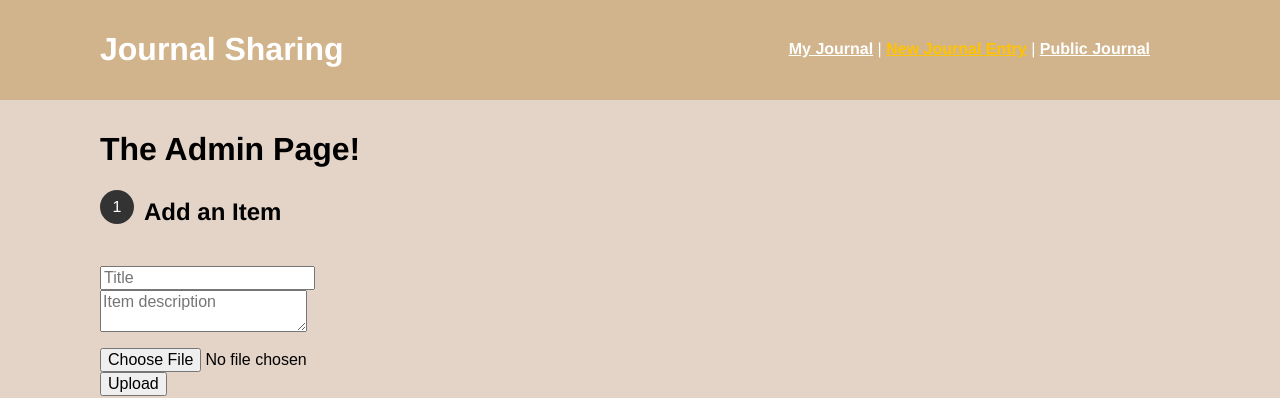
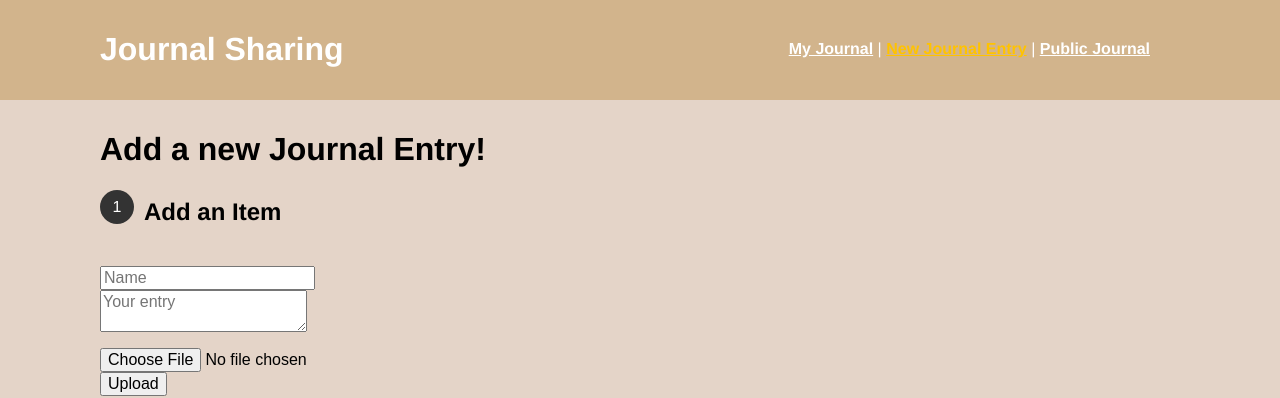
Before and after one commit to mattpow35/journalApp, a Vue app in the folder front-end/: page /create in a window 1280 px wide. Shown: the top 398 px of the page. Built offline with nearby package versions, Linux system fonts and the light colour scheme; no server answers.

Commit message:
changing for add item

```diff
--- a/front-end/src/views/Create.vue
+++ b/front-end/src/views/Create.vue
@@ -1,21 +1,21 @@
 <template>
 <div class="admin">
-  <h1>The Admin Page!</h1>
+  <h1>Add a new Journal Entry!</h1>
   <div class="heading">
       <div class="circle">1</div>
       <h2>Add an Item</h2>
     </div>
     <div class="add">
       <div class="form">
-        <input v-model="title" placeholder="Title">
-        <textarea v-model="description" placeholder="Item description"></textarea>
+        <input v-model="name" placeholder="Name">
+        <textarea v-model="message" placeholder="Your entry"></textarea>
         <p></p>
         <input type="file" name="photo" @change="fileChanged">
         <button @click="upload">Upload</button>
       </div>
       <div class="upload" v-if="addItem">
-        <h2>{{addItem.title}}</h2>
-        <p> Descripton: {{addItem.description}}</p>
+        <h2>{{addItem.name}}</h2>
+        <p> Descripton: {{addItem.message}}</p>
         <img :src="addItem.path" />
       </div>
     </div>
@@ -52,8 +52,8 @@ export default {
   name: 'Admin',
   data() {
     return {
-      title: "",
-      description: "",
+      name: "",
+      message: "",
       file: null,
       addItem: null,
       items: [],
@@ -77,9 +77,9 @@ export default {
         formData.append('photo', this.file, this.file.name)
         let r1 = await axios.post('/api/photos', formData);
         let r2 = await axios.post('/api/items', {
-          title: this.title,
+          name: this.name,
           path: r1.data.path,
-          description: this.description,
+          message: this.message,
         });
         this.addItem = r2.data;
       } catch (error) {
```
